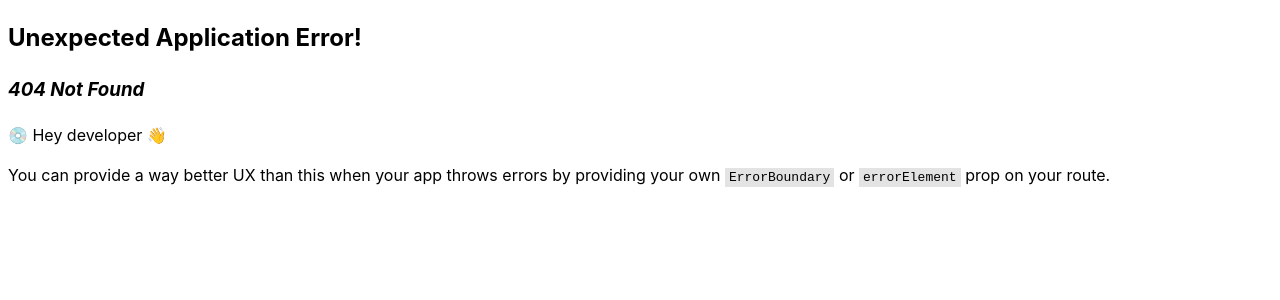
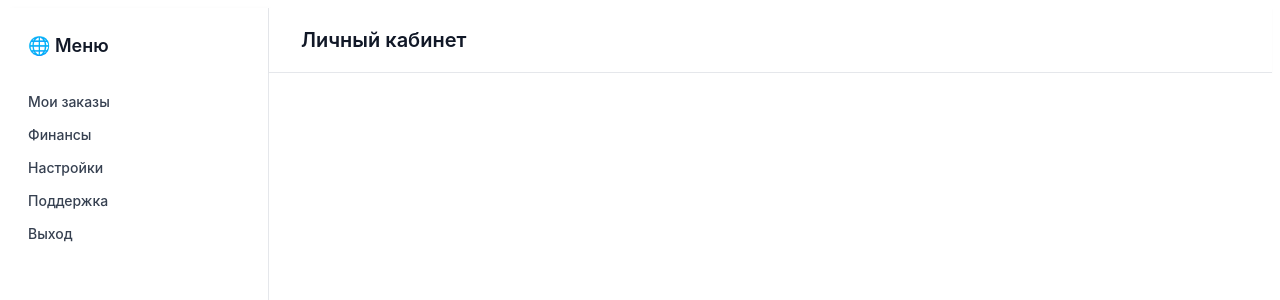
Before and after one commit to SystemAgainst/diplom-store-frontend, a React (Vite) app: page /home in a window 1280 px wide. Before the commit this address had no page. Shown: the top 300 px of the page. Built offline with nearby package versions, Linux system fonts and the light colour scheme.

Commit message:
feat: add navigation to home-page

```diff
--- a/src/app/router.tsx
+++ b/src/app/router.tsx
@@ -3,6 +3,7 @@ import { App } from "@/app/app";
 import { FormLayout } from "@/widgets/form-layout/form-layout";
 import { LoginForm } from "@/features/auth/ui/login-form.tsx";
 import { RegisterForm } from "@/features/auth/ui/register-form.tsx";
+import { HomePage } from "@/pages";
 
 export const router = createBrowserRouter([
     {
@@ -20,6 +21,10 @@ export const router = createBrowserRouter([
                     { path: "login", element: <LoginForm /> },
                 ],
             },
+            {
+                path: "home",
+                element: <HomePage />,
+            },
         ],
     },
 ]);
--- a/src/features/auth/model/api.ts
+++ b/src/features/auth/model/api.ts
@@ -37,7 +37,7 @@ export const authApi = {
             role: ROLES.SUPPLIER,
         };
 
-        localStorage.setItem("userId", user.id);
+        localStorage.setItem("login", user.login);
         return user;
     },
 
--- a/src/features/auth/ui/login-form.tsx
+++ b/src/features/auth/ui/login-form.tsx
@@ -1,6 +1,6 @@
 import { useState, FormEvent } from "react";
 import styles from "./style.module.css";
-import { Link } from "react-router-dom";
+import { Link, useNavigate } from "react-router-dom";
 import { routes } from "@/shared/config/routes.ts";
 import { authApi } from "../model/api";
 import { useUserStore } from "@/features/user/model/user-store";
@@ -12,6 +12,8 @@ interface LoginFormData {
 }
 
 export const LoginForm = () => {
+  const navigate = useNavigate();
+
   const setUser = useUserStore((s) => s.setUser);
 
   const [formData, setFormData] = useState<LoginFormData>({
@@ -25,6 +27,9 @@ export const LoginForm = () => {
     try {
       const user = await authApi.login(formData);
       setUser(user);
+      console.log('124')
+      navigate("/home");
+      console.log('adf')
     } catch (err) {
       setError(err instanceof Error ? err.message : "Login failed");
     }
--- /dev/null
+++ b/src/pages/home/home-page.tsx
@@ -0,0 +1,27 @@
+import { ReactNode } from "react";
+import styles from "./home.module.css";
+
+export const HomePage = ({ children }: { children: ReactNode }) => {
+    return (
+        <div className={styles.root}>
+            <aside className={styles.sidebar}>
+                <div className={styles.sidebarTitle}>🌐 Меню</div>
+                <nav className={styles.sidebarLinks}>
+                    <a href="#">Мои заказы</a>
+                    <a href="#">Финансы</a>
+                    <a href="#">Настройки</a>
+                    <a href="#">Поддержка</a>
+                    <a href="#">Выход</a>
+                </nav>
+            </aside>
+
+            <div className={styles.main}>
+                <header className={styles.header}>
+                    <h1>Личный кабинет</h1>
+                </header>
+
+                <main className={styles.content}>{children}</main>
+            </div>
+        </div>
+    );
+};
--- /dev/null
+++ b/src/pages/home/home.module.css
@@ -0,0 +1,72 @@
+.root {
+    display: flex;
+    height: 100vh;
+    background-color: #f9fafb;
+    font-family: 'Inter', sans-serif;
+    color: #1f2937;
+}
+
+.sidebar {
+    width: 220px;
+    background-color: #ffffff;
+    border-right: 1px solid #e5e7eb;
+    padding: 24px 20px;
+    display: flex;
+    flex-direction: column;
+    gap: 24px;
+    box-shadow: 2px 0 4px rgba(0, 0, 0, 0.02);
+}
+
+.sidebarTitle {
+    font-weight: 600;
+    font-size: 18px;
+    margin-bottom: 8px;
+    color: #111827;
+}
+
+.sidebarLinks {
+    display: flex;
+    flex-direction: column;
+    gap: 12px;
+}
+
+.sidebarLinks a {
+    text-decoration: none;
+    font-size: 14px;
+    font-weight: 500;
+    color: #374151;
+    transition: color 0.2s ease;
+}
+
+.sidebarLinks a:hover {
+    color: #2563eb;
+}
+
+.main {
+    flex-grow: 1;
+    display: flex;
+    flex-direction: column;
+    background-color: #ffffff;
+}
+
+.header {
+    height: 64px;
+    padding: 0 32px;
+    display: flex;
+    align-items: center;
+    border-bottom: 1px solid #e5e7eb;
+    background-color: #ffffff;
+    box-shadow: 0 1px 2px rgba(0, 0, 0, 0.03);
+}
+
+.header h1 {
+    font-size: 20px;
+    font-weight: 600;
+    color: #111827;
+}
+
+.content {
+    padding: 32px;
+    overflow-y: auto;
+    background-color: #ffffff;
+}
--- /dev/null
+++ b/src/pages/index.ts
@@ -0,0 +1 @@
+export { HomePage } from "./home/home-page.tsx";
```
